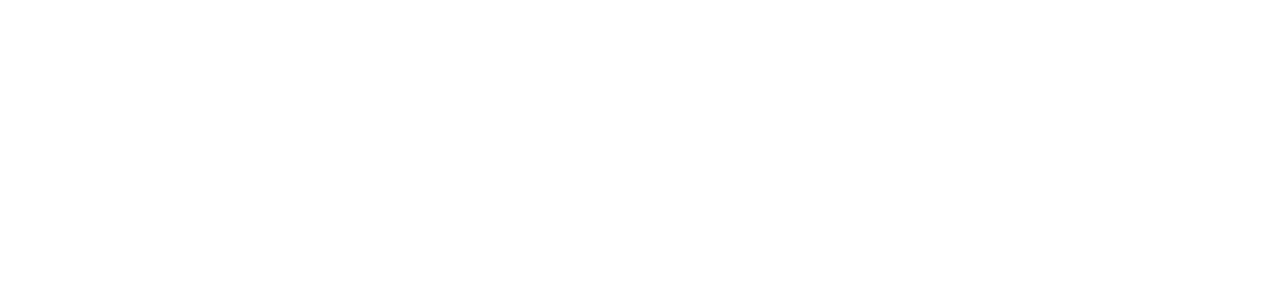
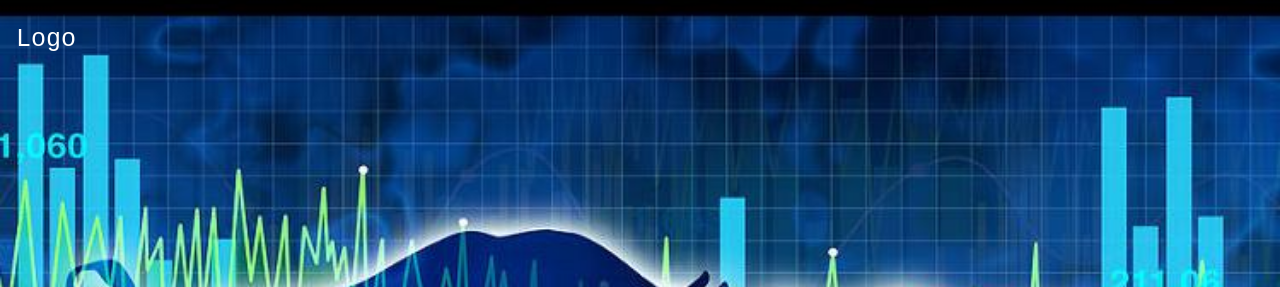
Before and after one commit to Mohiy9/roshaninvestment.GitHub.io, a plain HTML site: page index.html in a window 1280 px wide. Shown: the top 287 px of the page. Drawn offline with Linux system fonts and the light colour scheme.

Commit message:
Image name changed

```diff
--- a/index.html
+++ b/index.html
@@ -7,7 +7,7 @@ body, html {
 }
 
 .bgimg {
-  background-image: url('b.jpg');
+  background-image: url('5A9EE3D4-2634-4C59-A153-7A74619283D0.jpeg');
   height: 100%;
   background-position: center;
   background-size: cover;
```
